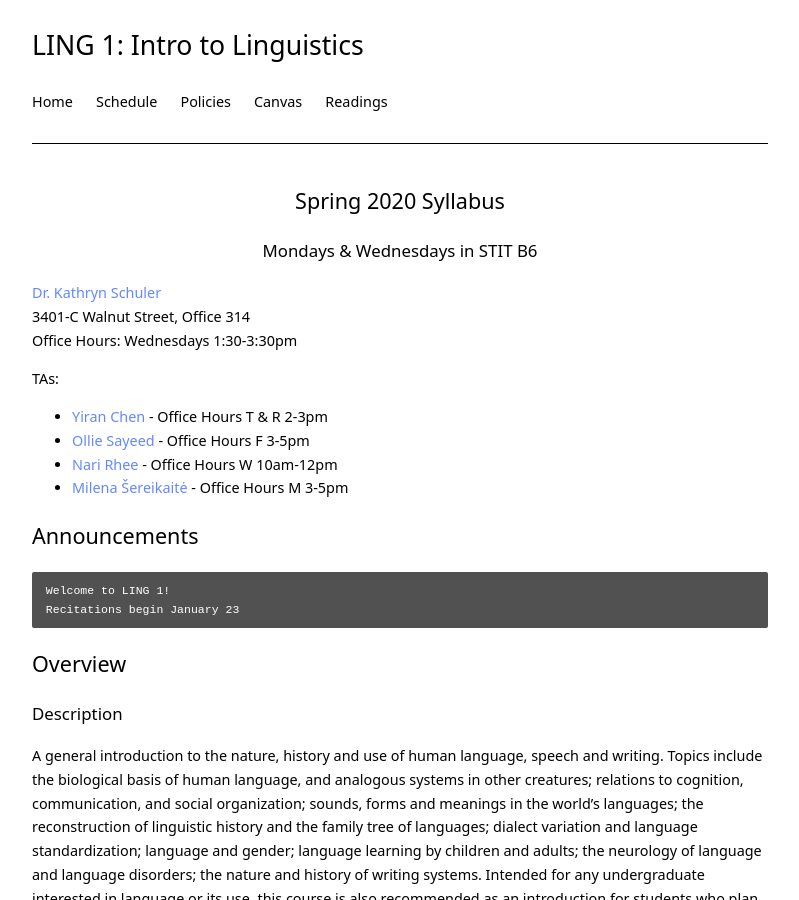
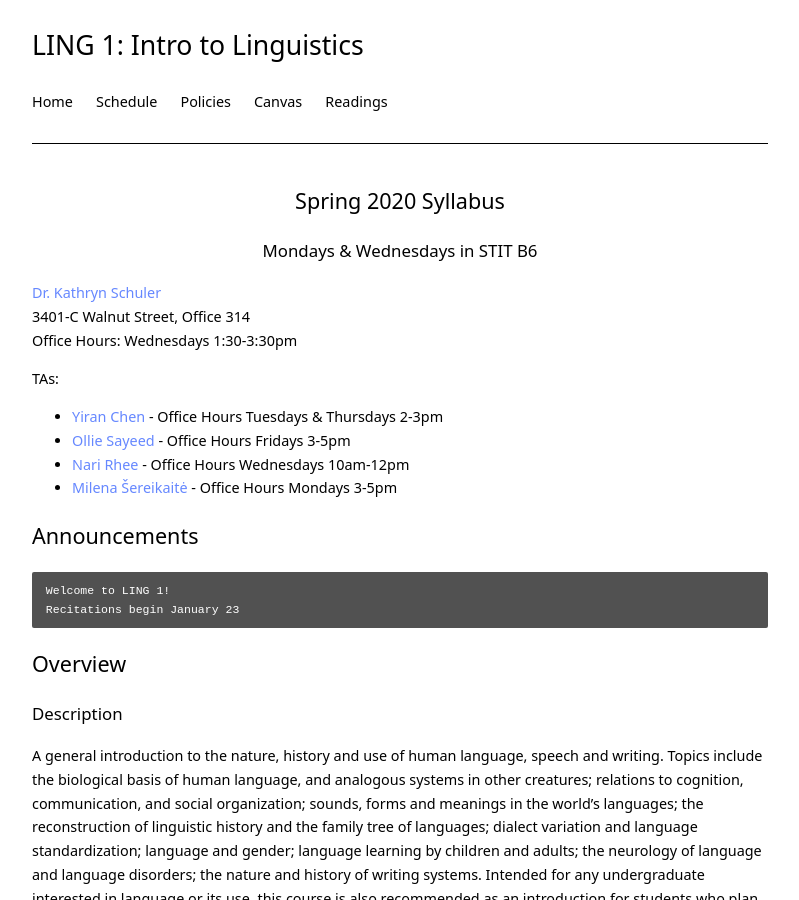
Before and after one commit to kschuler/ling001, a Jekyll site: the page built from index.md, in a window 1280 px wide and 900 px high. Shown: the whole window, without its empty margins (240-1039 px from the left). Built offline with Jekyll 4.4.1, drawn with Linux system fonts in a browser that asks for light colours.

Commit message:
Update index.md

```diff
--- a/index.md
+++ b/index.md
@@ -11,10 +11,11 @@ title: LING 1
 Office Hours: Wednesdays 1:30-3:30pm
 
 **TAs**:
-- [Yiran Chen](mailto:cheny39@sas.upenn.edu) - Office Hours T & R 2-3pm
-- [Ollie Sayeed](mailto:sayeedo@sas.upenn.edu) - Office Hours F 3-5pm
-- [Nari Rhee](mailto:nrhee@sas.upenn.edu) - Office Hours W 10am-12pm
-- [Milena Šereikaitė](mailto:milenas@sas.upenn.edu) - Office Hours M 3-5pm
+
+- [Yiran Chen](mailto:cheny39@sas.upenn.edu) - Office Hours Tuesdays & Thursdays 2-3pm
+- [Ollie Sayeed](mailto:sayeedo@sas.upenn.edu) - Office Hours Fridays 3-5pm
+- [Nari Rhee](mailto:nrhee@sas.upenn.edu) - Office Hours Wednesdays 10am-12pm
+- [Milena Šereikaitė](mailto:milenas@sas.upenn.edu) - Office Hours Mondays 3-5pm
 
 ## Announcements
 
```
